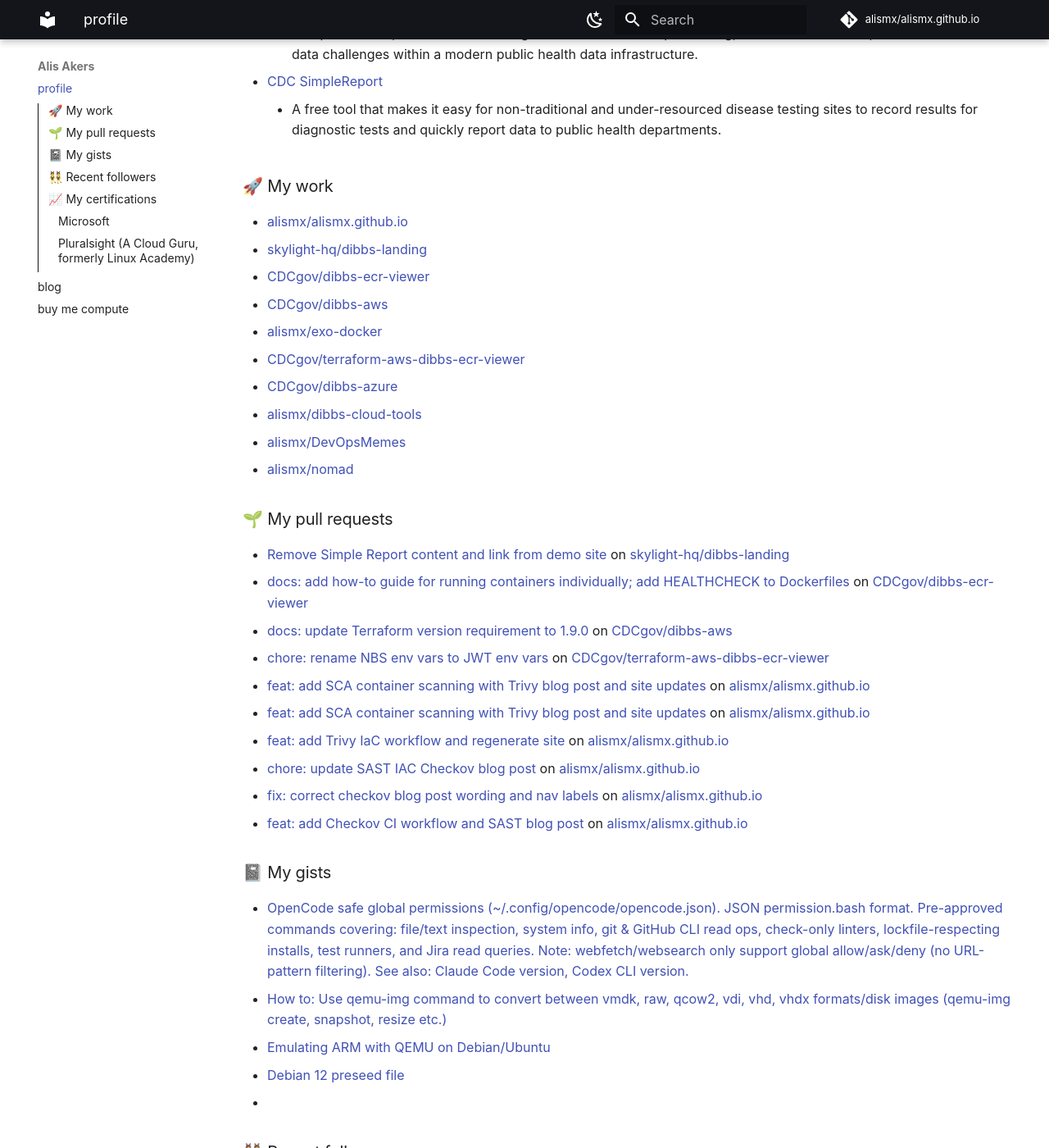
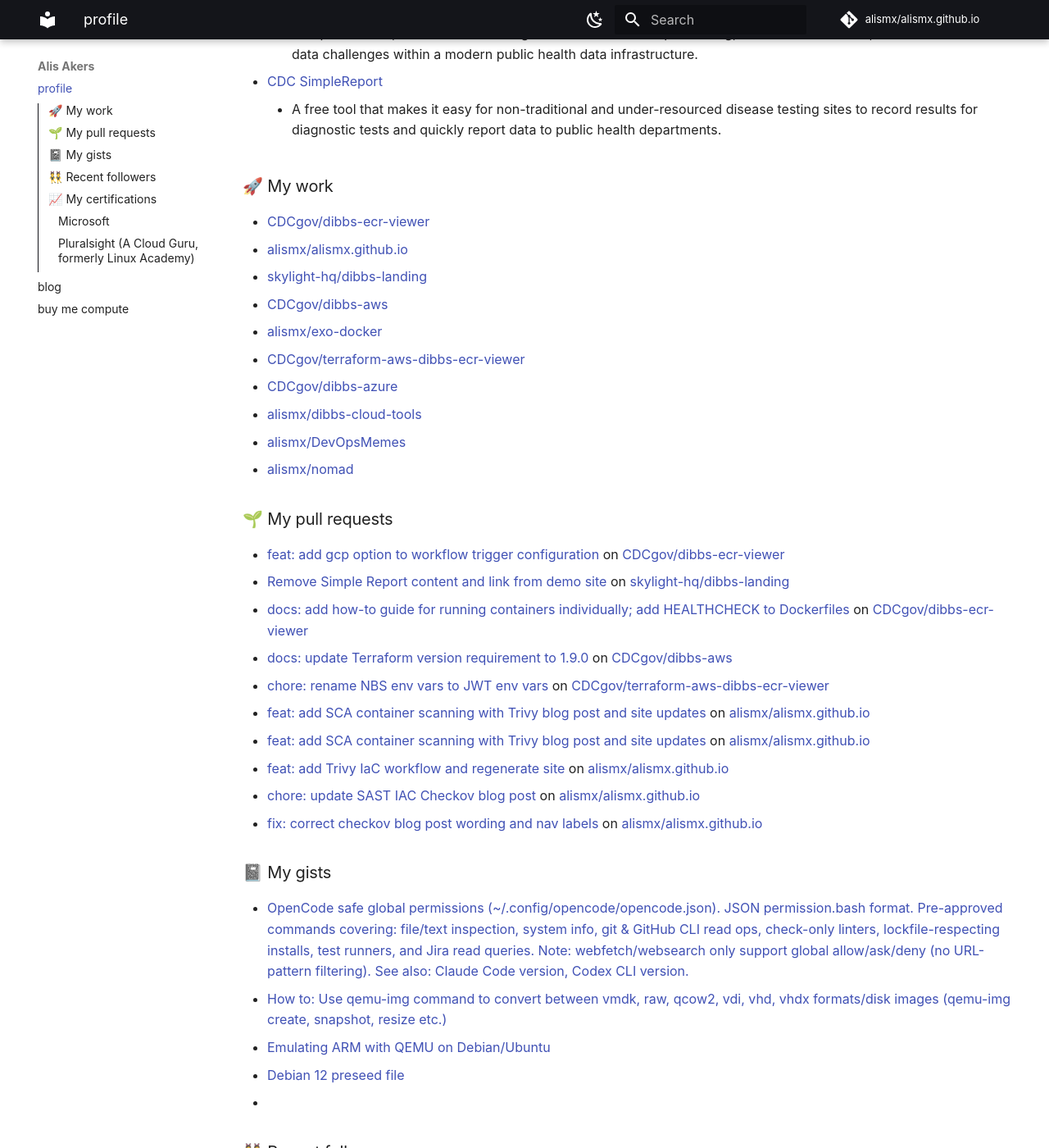
Before and after one commit to alismx/alismx.github.io, an MkDocs documentation site: the page built from docs/index.md, in a window 1280 px wide and 1400 px high, scrolled down 456 px. Shown: the whole window at 82% size. Built offline with MkDocs 1.6.1 and Material for MkDocs 9.7.7, drawn with Linux system fonts in a browser that asks for light colours; plug-ins that fetch from the network failed and are left out; comment, search, counter and statistics services are not loaded.

Commit message:
Update generated files

```diff
--- a/docs/index.md
+++ b/docs/index.md
@@ -15,9 +15,9 @@ I'm Alis, a DevOps engineer passionate about open-source, cloud-native technolog
 
 ### 🚀 My work
 
+- [CDCgov/dibbs-ecr-viewer](https://github.com/CDCgov/dibbs-ecr-viewer)
 - [alismx/alismx.github.io](https://github.com/alismx/alismx.github.io)
 - [skylight-hq/dibbs-landing](https://github.com/skylight-hq/dibbs-landing)
-- [CDCgov/dibbs-ecr-viewer](https://github.com/CDCgov/dibbs-ecr-viewer)
 - [CDCgov/dibbs-aws](https://github.com/CDCgov/dibbs-aws)
 - [alismx/exo-docker](https://github.com/alismx/exo-docker)
 - [CDCgov/terraform-aws-dibbs-ecr-viewer](https://github.com/CDCgov/terraform-aws-dibbs-ecr-viewer)
@@ -28,6 +28,7 @@ I'm Alis, a DevOps engineer passionate about open-source, cloud-native technolog
 
 ### 🌱 My pull requests
 
+- [feat: add gcp option to workflow trigger configuration](https://github.com/CDCgov/dibbs-ecr-viewer/pull/1646) on [CDCgov/dibbs-ecr-viewer](https://github.com/CDCgov/dibbs-ecr-viewer)
 - [Remove Simple Report content and link from demo site](https://github.com/skylight-hq/dibbs-landing/pull/27) on [skylight-hq/dibbs-landing](https://github.com/skylight-hq/dibbs-landing)
 - [docs: add how-to guide for running containers individually; add HEALTHCHECK to Dockerfiles](https://github.com/CDCgov/dibbs-ecr-viewer/pull/1570) on [CDCgov/dibbs-ecr-viewer](https://github.com/CDCgov/dibbs-ecr-viewer)
 - [docs: update Terraform version requirement to 1.9.0](https://github.com/CDCgov/dibbs-aws/pull/100) on [CDCgov/dibbs-aws](https://github.com/CDCgov/dibbs-aws)
@@ -37,7 +38,6 @@ I'm Alis, a DevOps engineer passionate about open-source, cloud-native technolog
 - [feat: add Trivy IaC workflow and regenerate site](https://github.com/alismx/alismx.github.io/pull/19) on [alismx/alismx.github.io](https://github.com/alismx/alismx.github.io)
 - [chore: update SAST IAC Checkov blog post](https://github.com/alismx/alismx.github.io/pull/18) on [alismx/alismx.github.io](https://github.com/alismx/alismx.github.io)
 - [fix: correct checkov blog post wording and nav labels](https://github.com/alismx/alismx.github.io/pull/17) on [alismx/alismx.github.io](https://github.com/alismx/alismx.github.io)
-- [feat: add Checkov CI workflow and SAST blog post](https://github.com/alismx/alismx.github.io/pull/16) on [alismx/alismx.github.io](https://github.com/alismx/alismx.github.io)
 
 ### 📓 My gists
 
```
